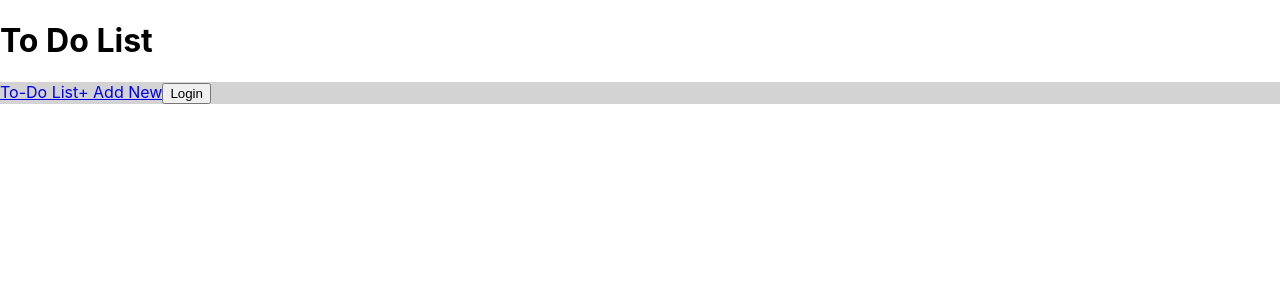
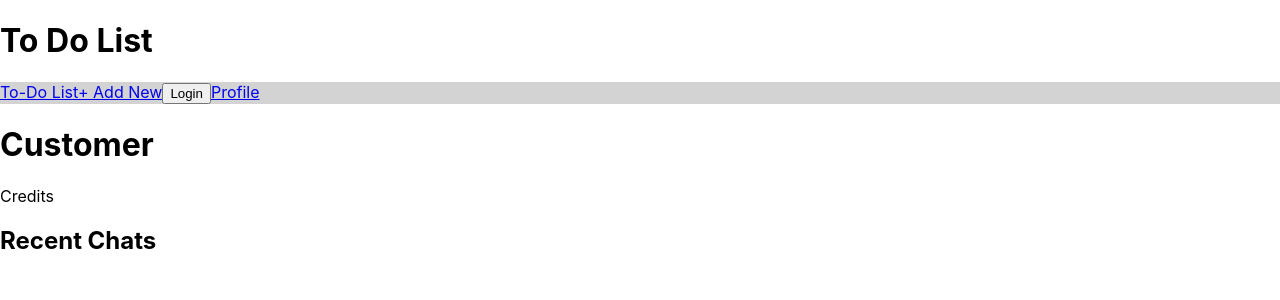
Before and after one commit to ammark47/trueview, a React (Create React App) app: page /user-profile in a window 1280 px wide. Shown: the top 300 px of the page. Built offline with nearby package versions, Linux system fonts and the light colour scheme; the HTML template or start-up script is replaced by a standard one; what auth0-js would draw is missing.

Commit message:
profile url made

```diff
--- a/package.json
+++ b/package.json
@@ -8,6 +8,7 @@
     "@testing-library/user-event": "^7.2.1",
     "auth0-js": "^9.12.2",
     "bootstrap": "^4.4.1",
+    "firebase": "^7.8.0",
     "prop-types": "^15.7.2",
     "react": "^16.12.0",
     "react-bootstrap": "^1.0.0-beta.16",
--- a/src/App.js
+++ b/src/App.js
@@ -6,6 +6,7 @@ import Row from 'react-bootstrap/Row';
 import { Route } from 'react-router-dom';
 import Callback from './containers/Callback';
 import NavigationContainer from './containers/NavigationContainer';
+import UserProfileContainer from './containers/ProfileContainer';
 
 class App extends Component {
   render() {
@@ -17,6 +18,7 @@ class App extends Component {
             <NavigationContainer />
             <Route exact path="/"  />
             <Route exact path="/new-item"/>
+            <Route exact path="/user-profile" component={UserProfileContainer} />
             <Route exact path="/callback" component={Callback} />
           </Col>
         </Row>
--- a/src/components/Navigation.js
+++ b/src/components/Navigation.js
@@ -27,8 +27,8 @@ export default ({ user }) => (
         <Link className="btn btn-primary" to="/">
             To-Do List
       </Link>
-        <Link className="btn btn-secondary" to="/new-item">
-            + Add New
+      <Link className="btn btn-secondary" to="/new-item">
+          + Add New
       </Link>
         {!user && <Button onClick={signIn}>Login</Button>}
         {user && (
@@ -40,5 +40,8 @@ export default ({ user }) => (
                 </Profile>
             </Fragment>
         )}
+        <Link className="btn btn-secondary" to="/user-profile">
+          Profile
+      </Link>
     </NavigationBar>
 );
--- /dev/null
+++ b/src/components/UserProfile.js
@@ -0,0 +1,25 @@
+import React from 'react'
+import Navigation from './Navigation'
+
+
+export default ({ user }) => (
+    <div>
+        {user &&
+            (<div>
+                <h1>Customer</h1>
+                <h2> Name {user.profile.name}</h2>
+                <p>Credits</p>
+                <h2>Recent Chats</h2>
+            </div>)
+        }
+        {!user &&
+            (<div>
+                <h1>Customer</h1>
+                <h2> </h2>
+                <p>Credits</p>
+                <h2>Recent Chats</h2>
+            </div>)
+        }
+
+    </div>
+)
--- /dev/null
+++ b/src/containers/ProfileContainer.js
@@ -0,0 +1,12 @@
+import { connect } from 'react-redux';
+import UserProfile from '../components/UserProfile';
+
+const mapStateToProps = state => {
+    return {
+        user: state.user
+    }
+}
+
+const UserProfileContainer = connect(mapStateToProps)(UserProfile)
+
+export default UserProfileContainer
--- a/src/store/sagas/index.js
+++ b/src/store/sagas/index.js
@@ -12,7 +12,6 @@ export function* handleAuthenticationCallback() {
     yield takeLatest(HANDLE_AUTHENTICATION_CALLBACK, parseHash);
 }
 
-// replace the current rootSaga generator
 export default function* rootSaga() {
     yield all([handleAuthenticationCallback()]);
 }
```
Also changed, not shown: src/firebase.js (added, +10 -0 lines), 1 other file (tests, documents, lock files or other folders).
